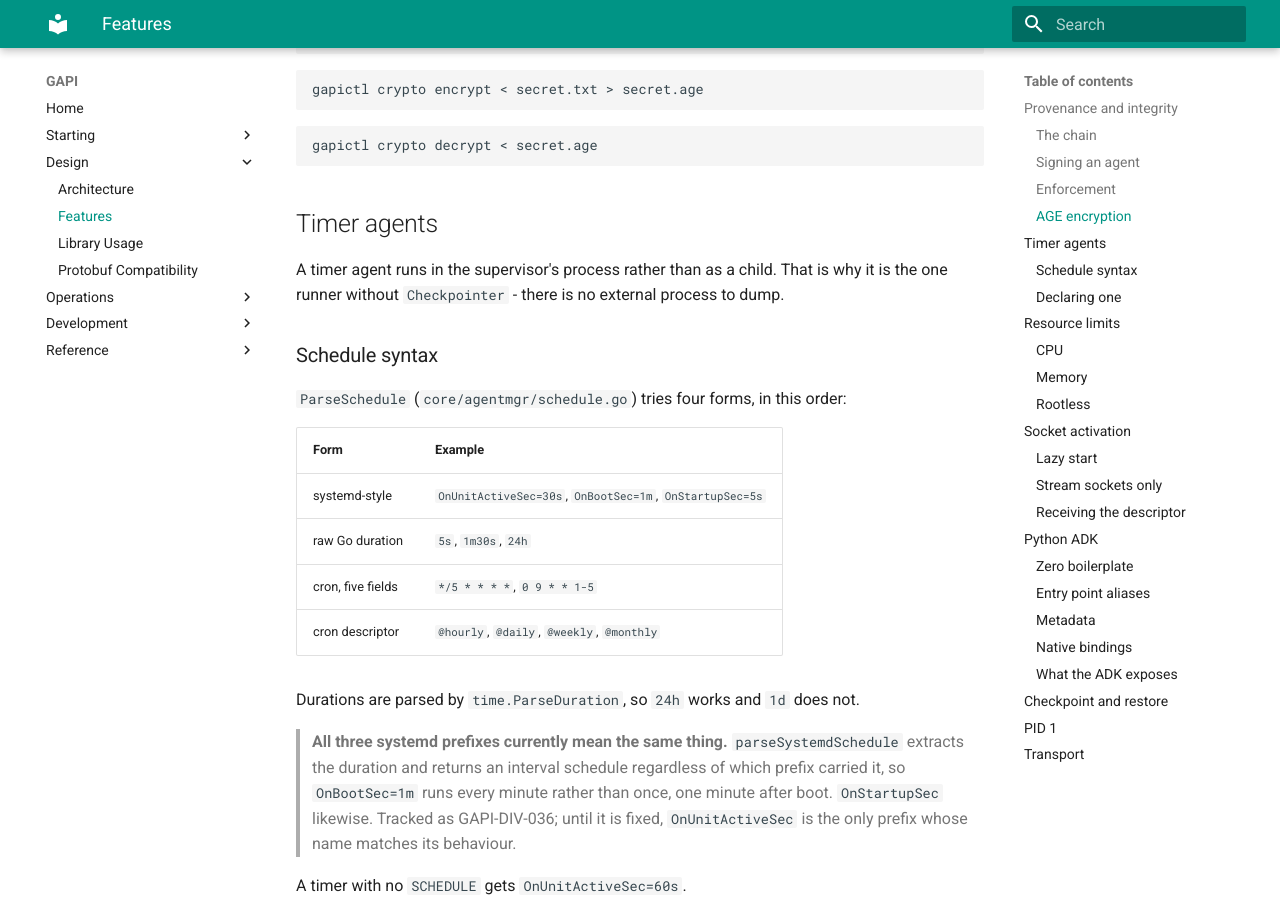
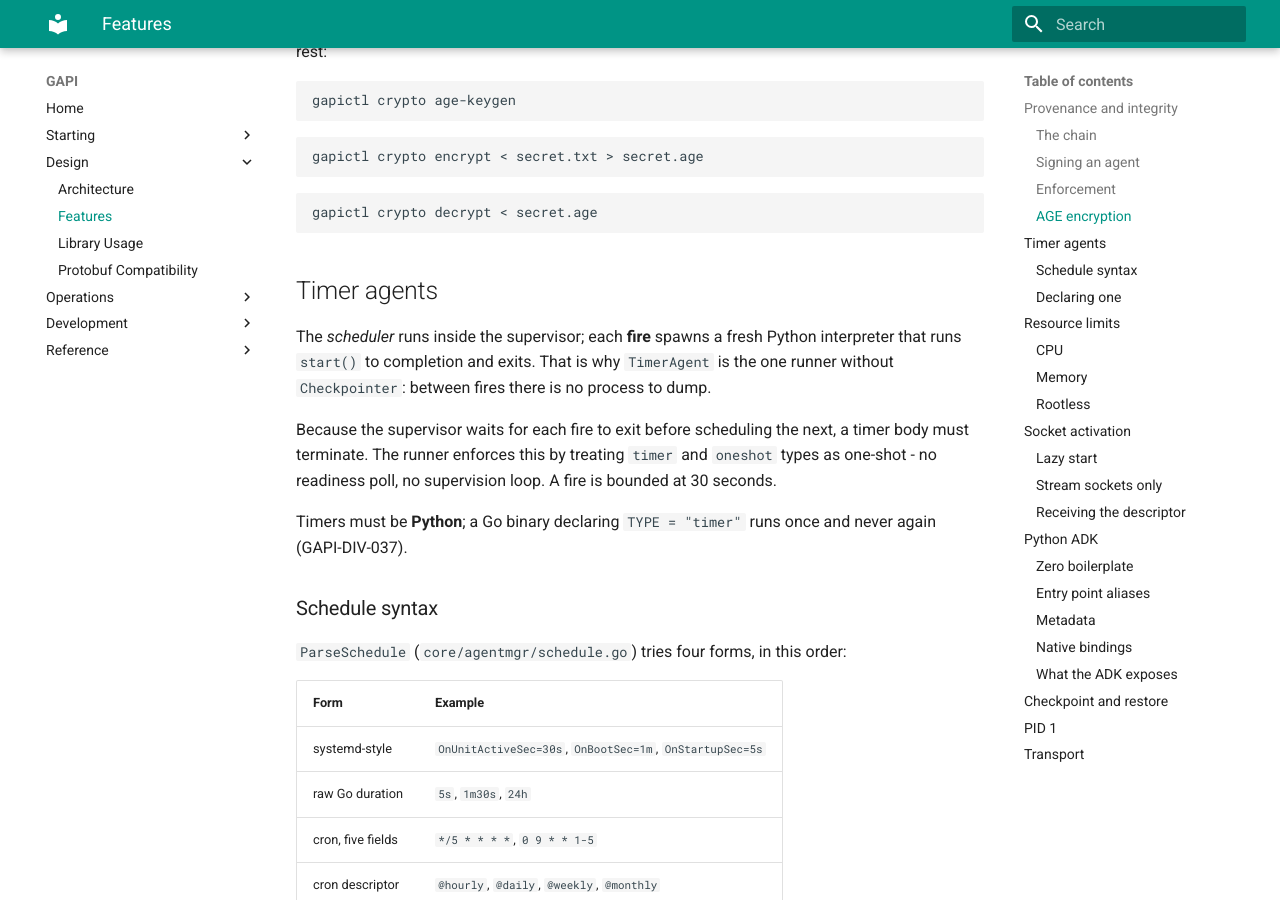
Before and after one commit to goppydae/gapi, an MkDocs documentation site: the page built from docs/features.md, in a window 1280 px wide and 900 px high, scrolled down 1378 px. Built offline with MkDocs 1.6.1 and Material for MkDocs 9.7.7, drawn with Linux system fonts in a browser that asks for light colours; some of the changed text lies outside the part shown.

Commit message:
docs(ledger): resolve DIV-039 and DIV-040
DIV-039 closes on the root cause rather than the harness: the runner was
never told it was executing a timer, so every fire blocked. Its exit
criterion was a bounded fire count, and the new test asserts one. The
entry also corrects itself - the doubled "timer agent started" was two
different log lines, from timer_agent.go and supervisor.go, not a double
start.

DIV-040 records that 'crypto sign' emitted half a provenance pair, and
closes on the digest sidecar now being written alongside the signature.

Also corrects three documentation claims made earlier in this sweep:
supervisor.productionMode does NOT enforce TLS. It is consumed in
exactly two places - the discovery signature gate and
RUNTIME_REJECT_DUMMY_ADK for Python agents - so insecureSkipVerify must
be set independently.

````diff
--- a/docs/features.md
+++ b/docs/features.md
@@ -30,6 +30,10 @@
 ```bash
 gapictl crypto sign path/to/agent --key signing-key.pem
 ```
+
+That writes **both** sidecars: `path/to/agent.b3` and `path/to/agent.sig`.
+Verification needs both, and it reads the digest first - a `.sig` without
+its `.b3` fails before the signature is ever checked.
 
 ```bash
 gapictl agent verify path/to/agent
@@ -76,9 +80,18 @@
 
 ## Timer agents
 
-A timer agent runs in the supervisor's process rather than as a child.
-That is why it is the one runner without `Checkpointer` - there is no
-external process to dump.
+The *scheduler* runs inside the supervisor; each **fire** spawns a fresh
+Python interpreter that runs `start()` to completion and exits. That is
+why `TimerAgent` is the one runner without `Checkpointer`: between fires
+there is no process to dump.
+
+Because the supervisor waits for each fire to exit before scheduling the
+next, a timer body must terminate. The runner enforces this by treating
+`timer` and `oneshot` types as one-shot - no readiness poll, no
+supervision loop. A fire is bounded at 30 seconds.
+
+Timers must be **Python**; a Go binary declaring `TYPE = "timer"` runs
+once and never again (GAPI-DIV-037).
 
 ### Schedule syntax
 
````
Also changed, not shown: docs/config-example.md (+3 -2 lines), docs/configuration.md (+10 -4 lines), docs/getting-started.md (+2 -0 lines), docs/installation.md (+3 -2 lines), 1 other file.
